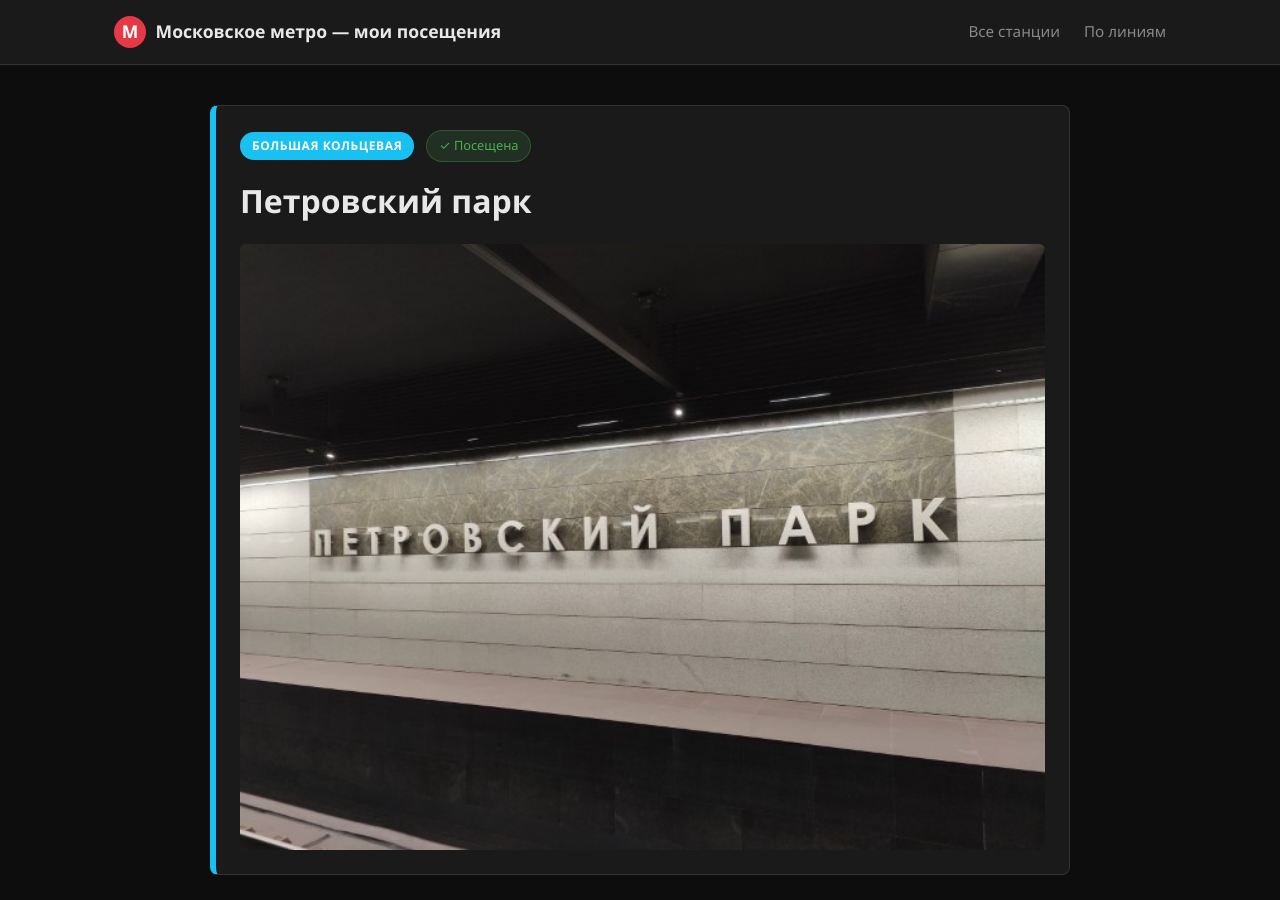
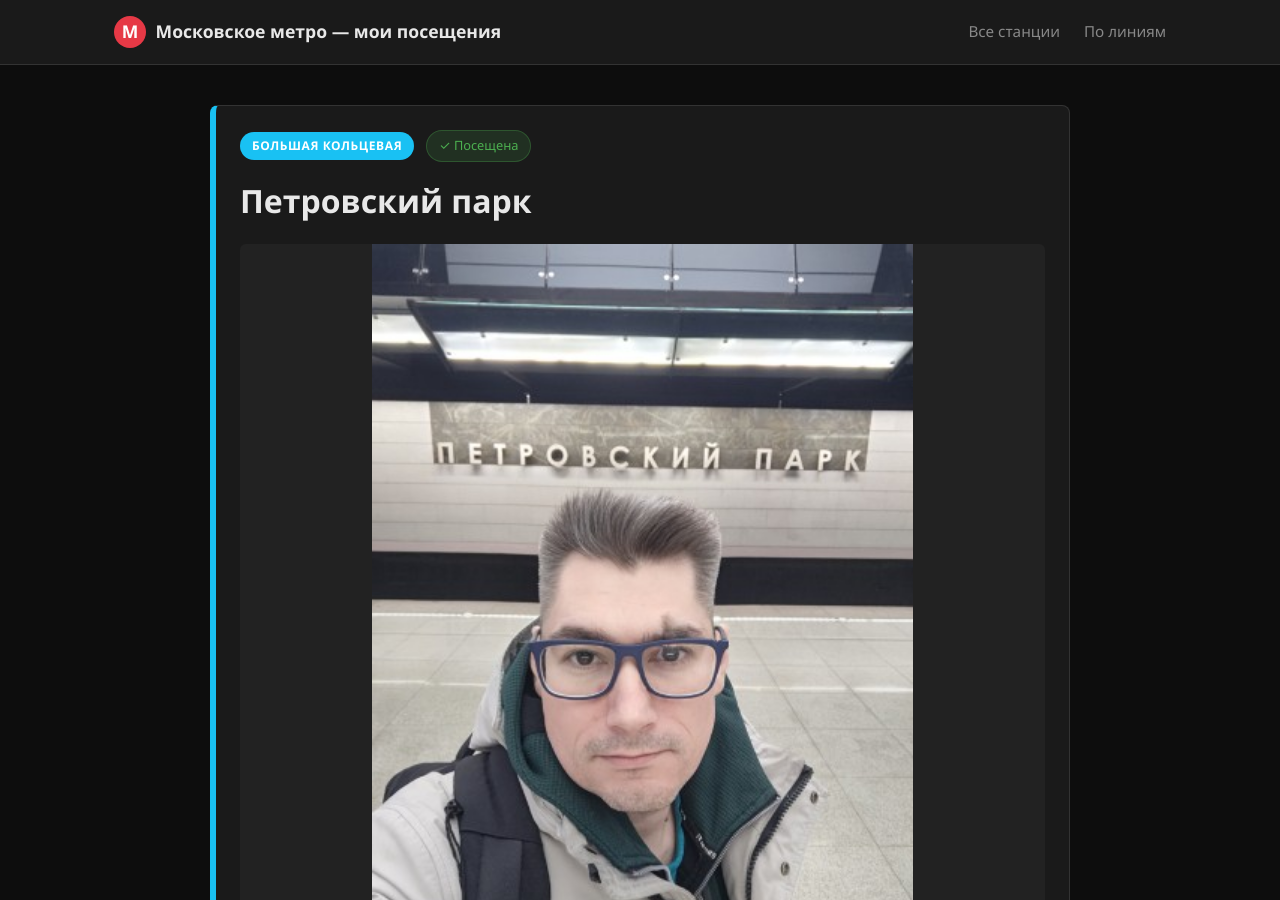
Before and after one commit to ahpooch/Metro, a Jekyll site: the page built from _stations/bolshaya-koltsevaya-petrovskiy-park.md, in a window 1280 px wide and 900 px high. Built offline with Jekyll 4.4.1, drawn with Linux system fonts in a browser that asks for light colours.

Commit message:
Update bolshaya-koltsevaya-petrovskiy-park.md

```diff
--- a/_stations/bolshaya-koltsevaya-petrovskiy-park.md
+++ b/_stations/bolshaya-koltsevaya-petrovskiy-park.md
@@ -6,6 +6,6 @@ line_name: "Большая кольцевая"
 line_number: 11
 line_color: "#19c1f3"
 
-cover_photo:
+cover_photo: 'assets/photos/bolshaya-koltsevaya-petrovskiy-park/IMG20260428190800 (Малый).jpg'
 photos: []
 ---
```
